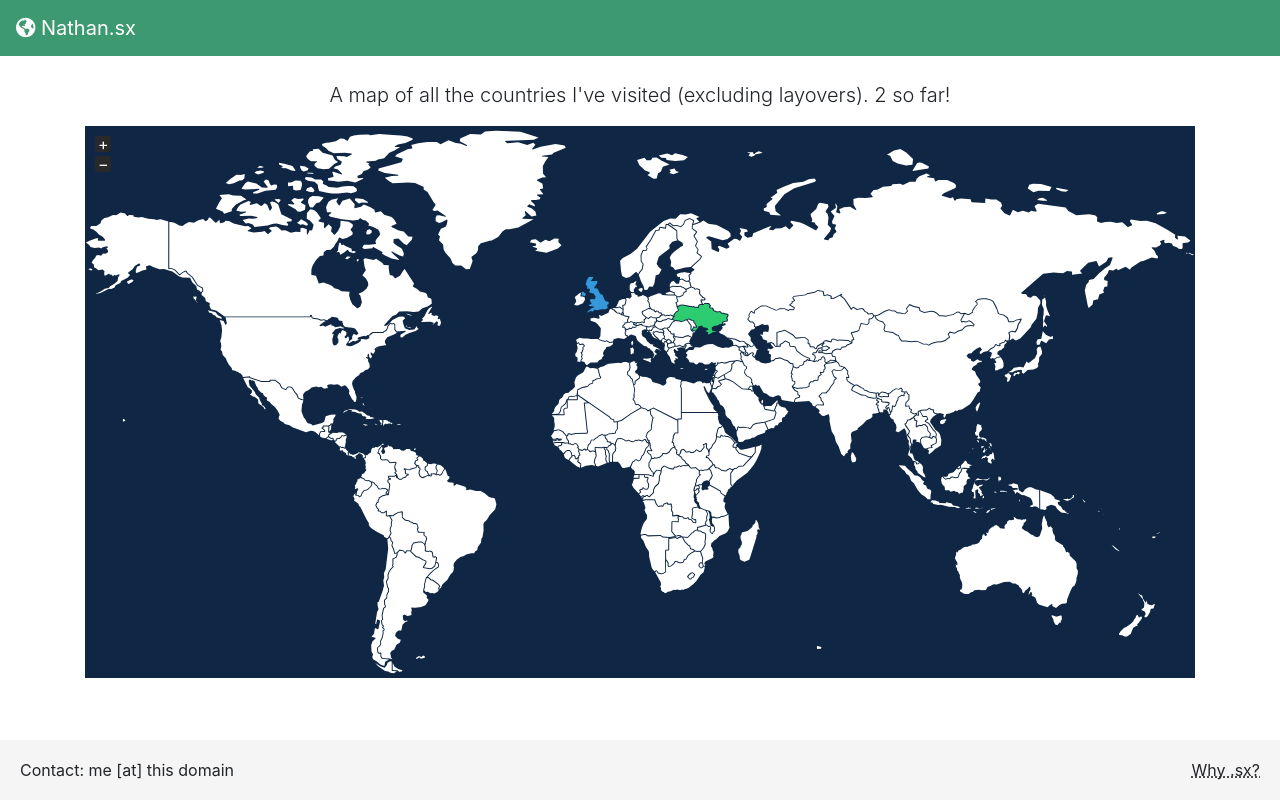
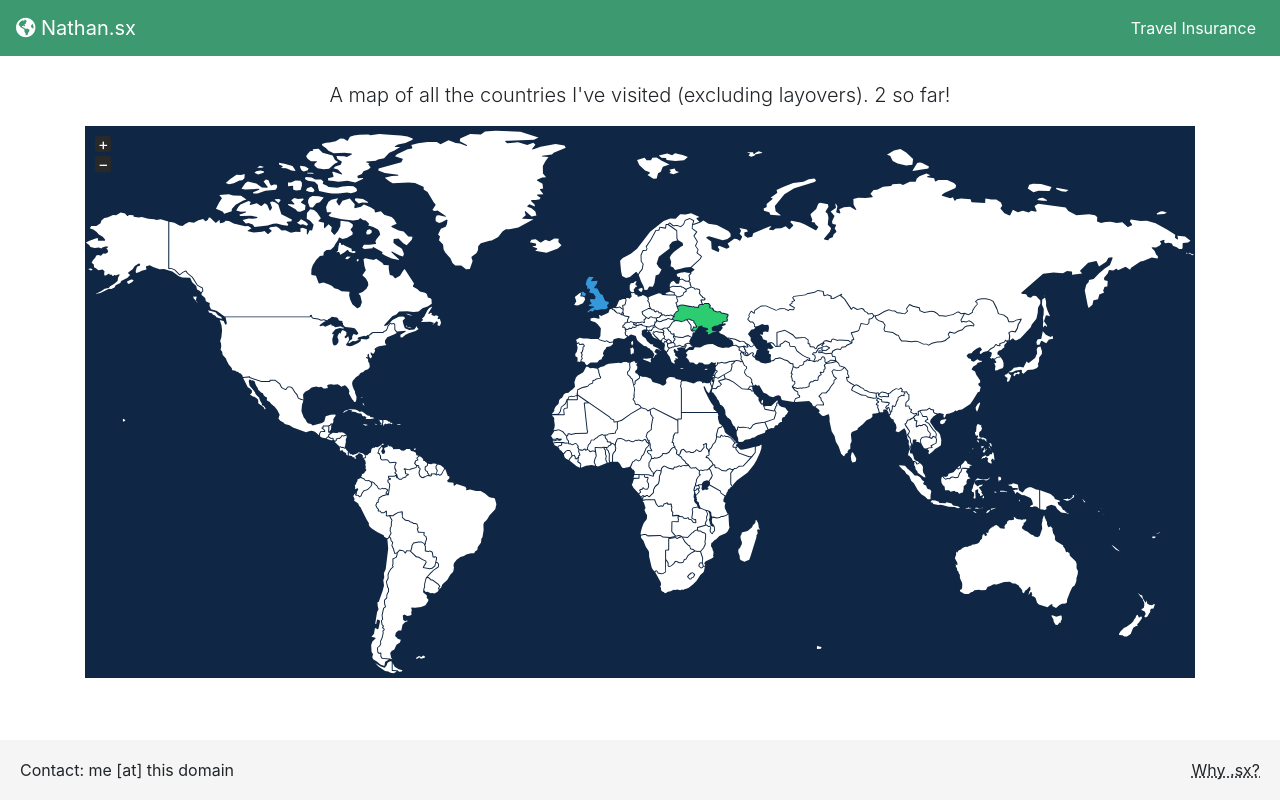
Before and after one commit to nmalcolm/map.travel.nathan.sx, a plain HTML site: page index.html in a window 1280 px wide. Drawn offline with nearby package versions, Linux system fonts and the light colour scheme.

Commit message:
Add Insurance link

```diff
--- a/index.html
+++ b/index.html
@@ -39,6 +39,12 @@
   <body>
     <nav class="navbar navbar-expand-md navbar-dark bg-primary fixed-top">
       <a class="navbar-brand" href="https://travel.nathan.sx"><i class="fas fa-globe-americas"></i> Nathan.sx</a>
+
+      <ul class="navbar-nav flex-row ml-md-auto d-none d-md-flex">
+        <li class="nav-item active">
+          <a class="nav-link" href="https://insurance.travel.nathan.sx" target="_blank">Travel Insurance</a>
+        </li>
+      </ul>
     </nav>
 
     <main role="main" class="container">
```
